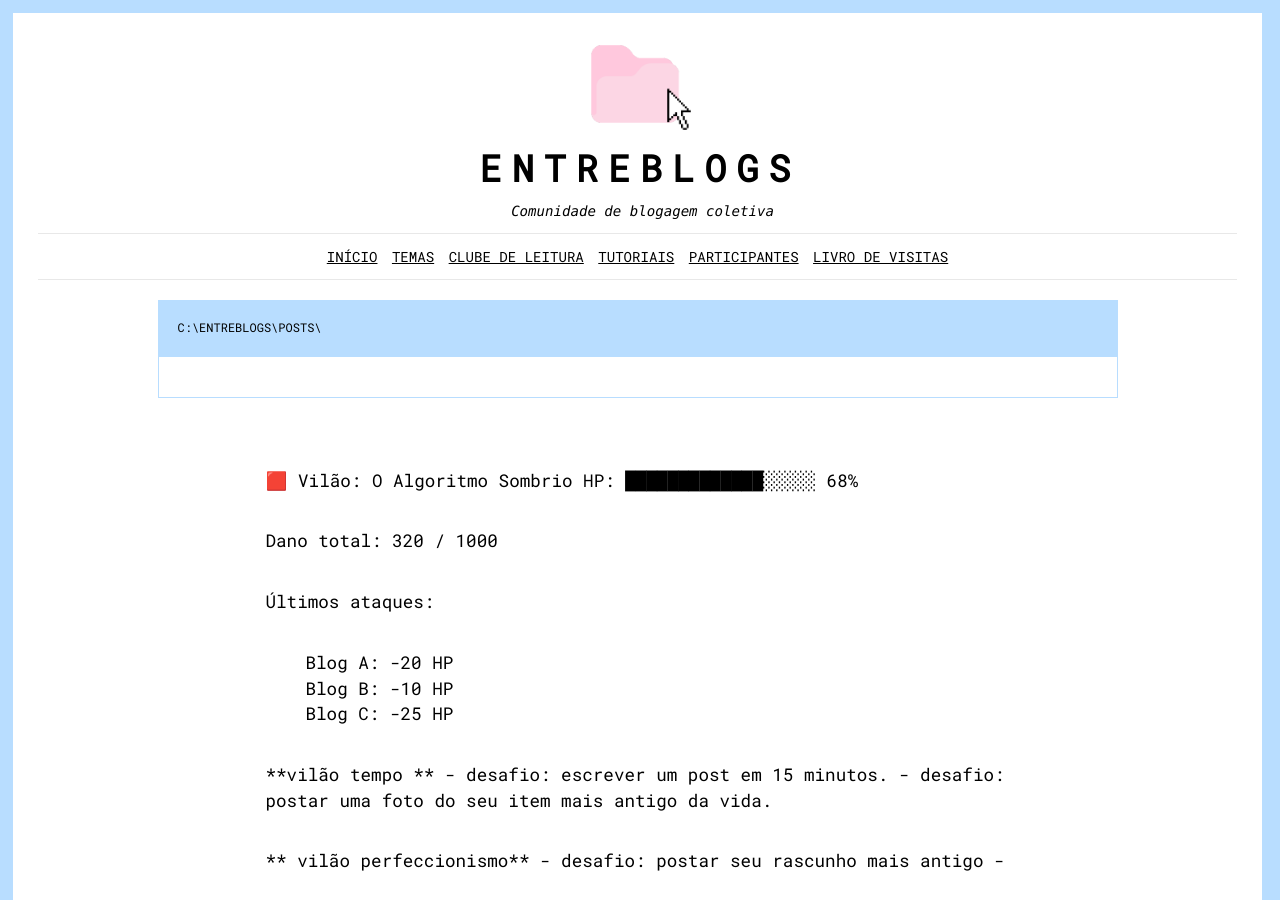
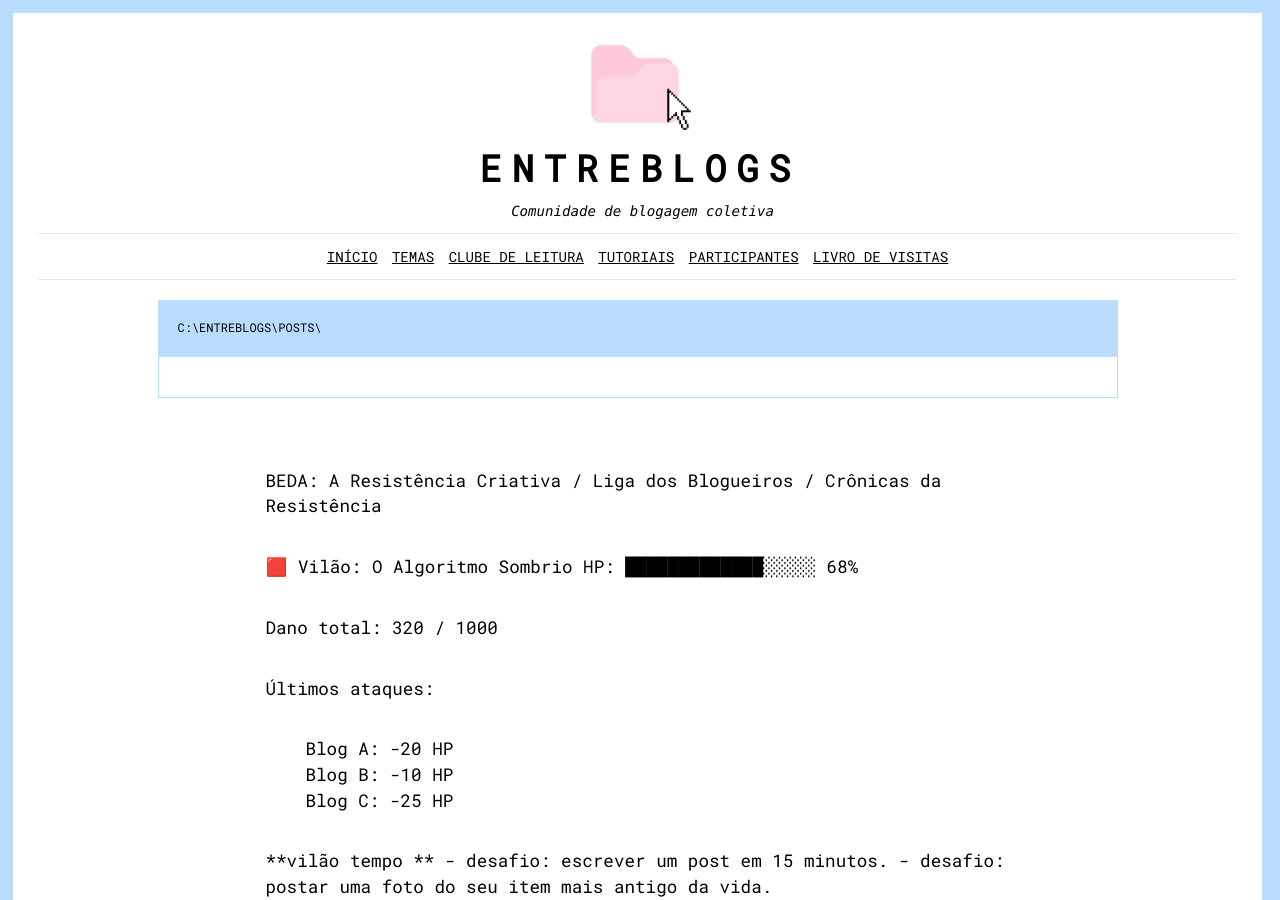
Before and after one commit to bamoretti/entreblogs, a Jekyll site: the page built from auxiliares/ideias/beda.md, in a window 1280 px wide and 900 px high. Built offline with Jekyll 4.4.1, drawn with Linux system fonts in a browser that asks for light colours; comment, search, counter and statistics services are not loaded.

Commit message:
Update beda.md

```diff
--- a/auxiliares/ideias/beda.md
+++ b/auxiliares/ideias/beda.md
@@ -5,6 +5,8 @@ title:
 description:
 permalink: /ideias/beda/
 ---
+
+BEDA: A Resistência Criativa / Liga dos Blogueiros / Crônicas da Resistência
 
 🟥 Vilão: O Algoritmo Sombrio
 HP: █████████████░░░░░ 68%
```
